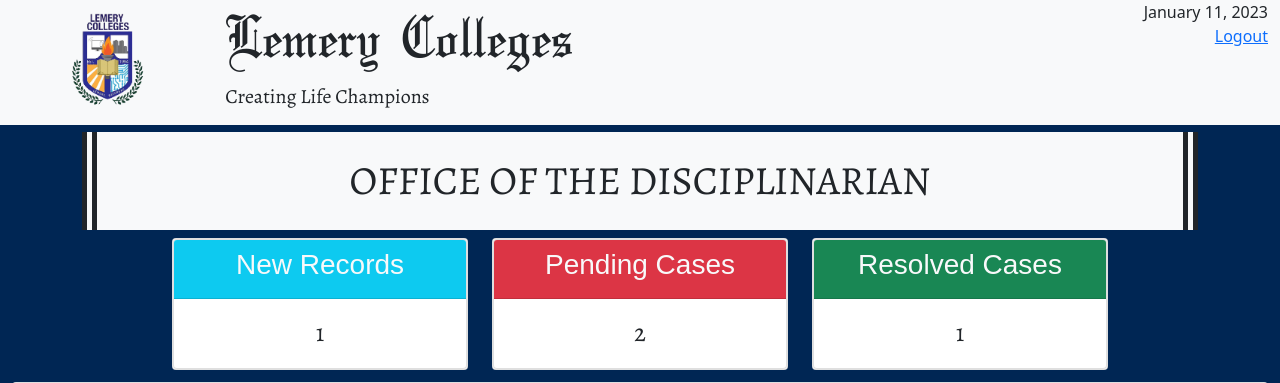
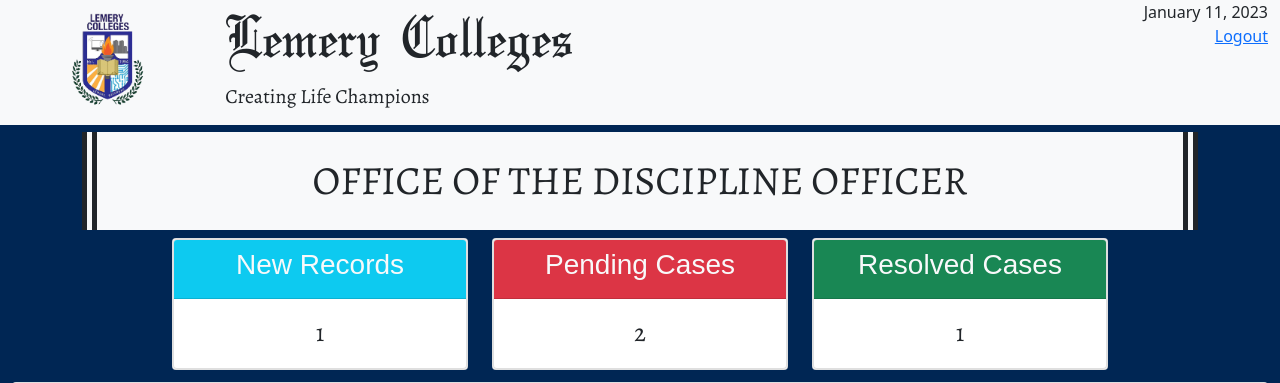
Before and after one commit to BoozJames/lc-thesis, a PHP site: page /lcDisciplineOffice.php in a window 1280 px wide. Shown: the top 383 px of the page. Run offline with PHP 8.4, Linux system fonts and the light colour scheme; data comes from the database, SQL or seed files in the repository; some web fonts are replaced.

Commit message:
updated h1

```diff
--- a/lcDisciplineOffice.php
+++ b/lcDisciplineOffice.php
@@ -86,7 +86,7 @@
     <div class="container" style="margin-top: 7px;">
         <div class="row">
             <div class="col">
-                <h1 class="text-center text-dark bg-light" style="font-family: Alegreya, serif;padding: 25px;color: rgb(33, 37, 41);border-right-width: 15px;border-right-style: double;border-left: 15px double rgb(33, 37, 41);">OFFICE OF THE DISCIPLINARIAN</h1>
+                <h1 class="text-center text-dark bg-light" style="font-family: Alegreya, serif;padding: 25px;color: rgb(33, 37, 41);border-right-width: 15px;border-right-style: double;border-left: 15px double rgb(33, 37, 41);">OFFICE OF THE DISCIPLINE OFFICER</h1>
             </div>
         </div>
     </div>
```
